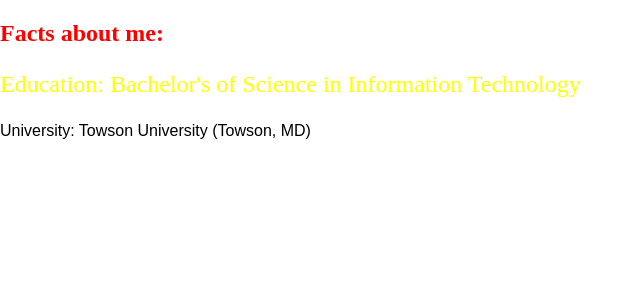
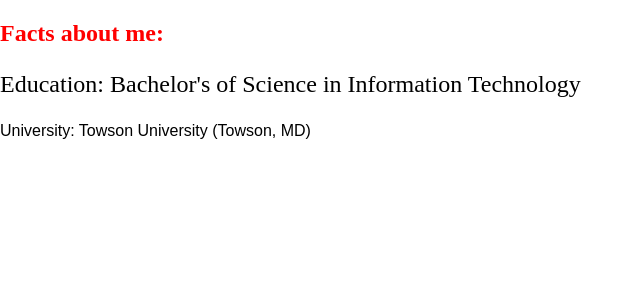
Before and after one commit to dragon2462/WD, a PHP site: page /about-me.html in a window 1280 px wide. Shown: the part 87-387 px from the top of the page, without its empty margins (0-643 px from the left). Run offline with PHP 8.4, Linux system fonts and the light colour scheme.

Commit message:
Update style4.css

```diff
--- a/style4.css
+++ b/style4.css
@@ -9,7 +9,7 @@ h1{
 p{
 	font-family: Times New Roman;
 font-size: 24px;
-color: yellow;
+color: dark-yellow;
 align-items: left;
 }
 body {
```
